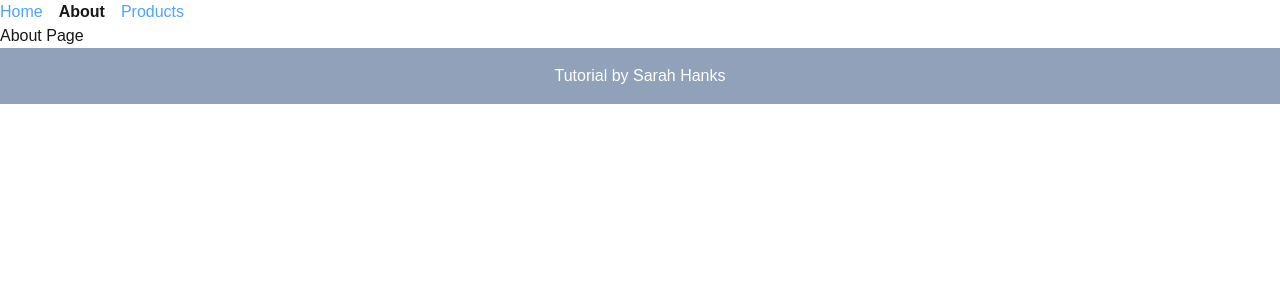
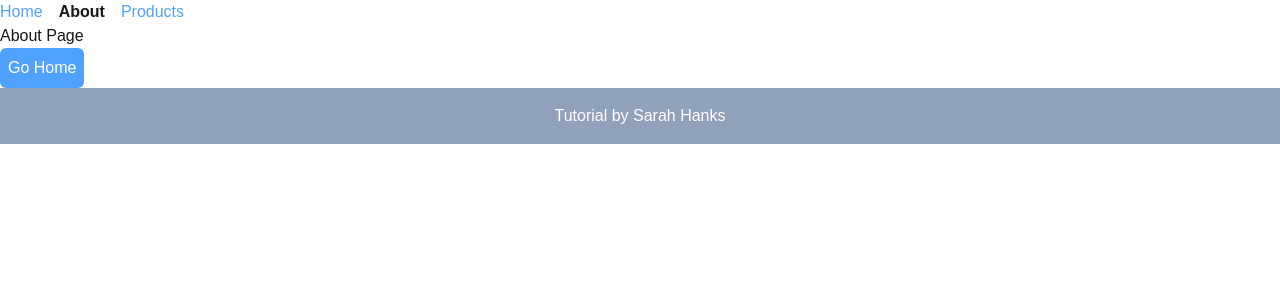
Before and after one commit to SarahHanks04/nextjs-course, a Next.js app: page /about in a window 1280 px wide. Shown: the top 300 px of the page. Built offline with nearby package versions, Linux system fonts and the light colour scheme.

Commit message:
Add navigation button to About page for easy access to homepage

```diff
--- a/src/app/about/page.jsx
+++ b/src/app/about/page.jsx
@@ -1,5 +1,17 @@
-export default function  About () {
+"use client";
+import { useRouter } from "next/navigation";
+
+export default function About() {
+  const router = useRouter();
   return (
-    <h1>About Page</h1>
-  )
+    <div>
+      <h1>About Page</h1>
+      <button
+        onClick={() => router.push("/")}
+        className="bg-blue-400 text-white p-2 rounded-md"
+      >
+        Go Home
+      </button>
+    </div>
+  );
 }
```
